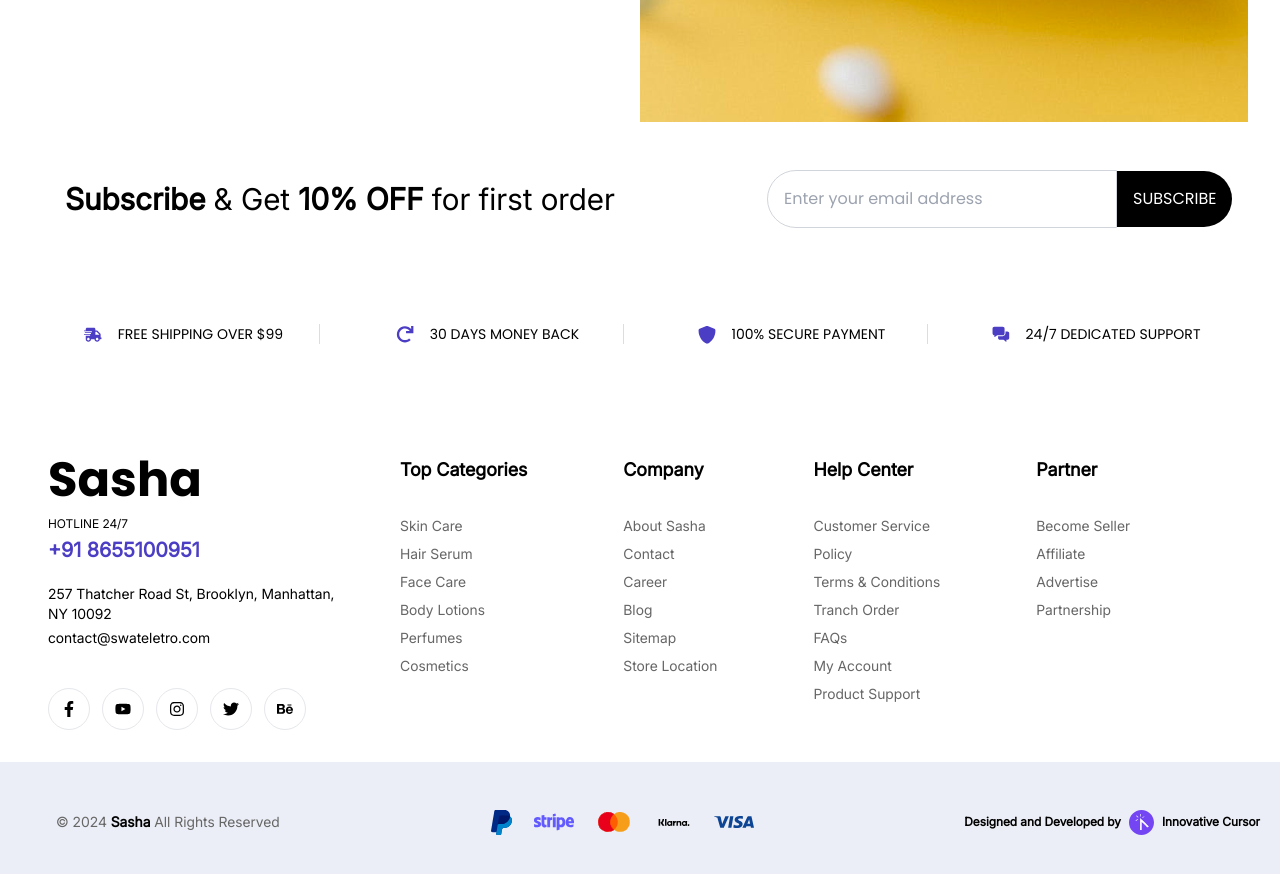
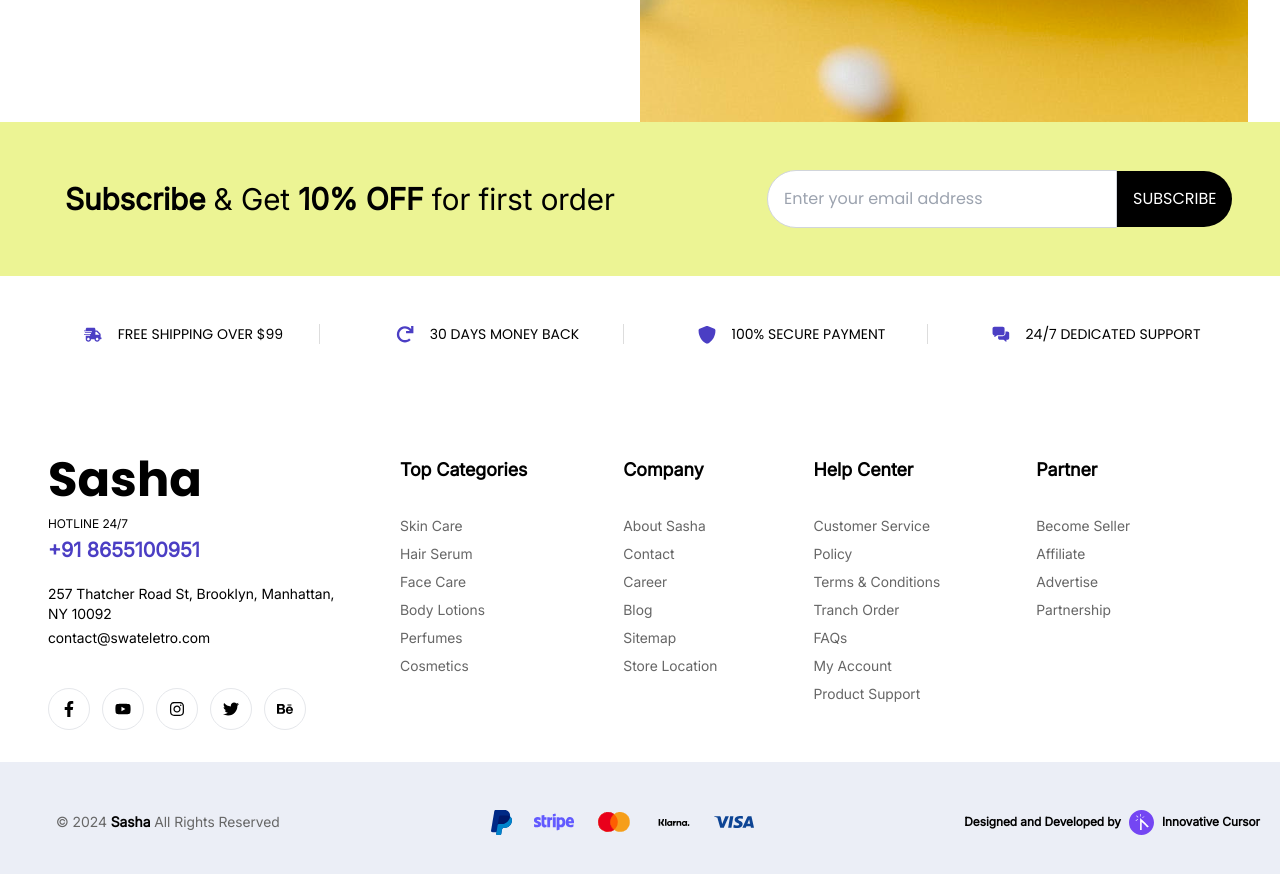
Before and after one commit to shawnyplayz/sasha-healthcare, a Next.js app in the folder client/: page / in a window 1280 px wide. Shown: the part 4740-5614 px from the top of the page. Built offline with nearby package versions, Linux system fonts and the light colour scheme.

Commit message:
Bug Fix in PromoCard

```diff
--- a/client/src/components/cards/PromoCard.jsx
+++ b/client/src/components/cards/PromoCard.jsx
@@ -13,7 +13,7 @@
   fontSize = "text-3xl lg:text-4xl",
 }) => {
   return (
-    <div className={`bg-[${bgColor}]`}>
+    <div style={{ backgroundColor: bgColor }}>
       <Container>
         <div className="py-12 flex flex-col lg:flex-row justify-center items-center space-y-6 lg:space-y-0 lg:space-x-6">
           <div className={`text-center lg:text-left lg:mr-32 ${textColor}`}>
```
